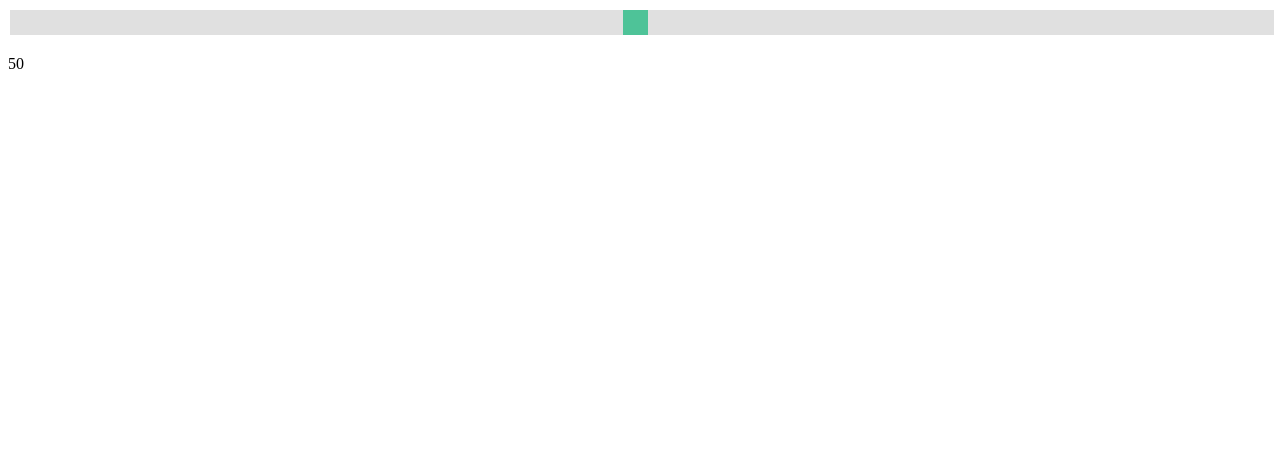
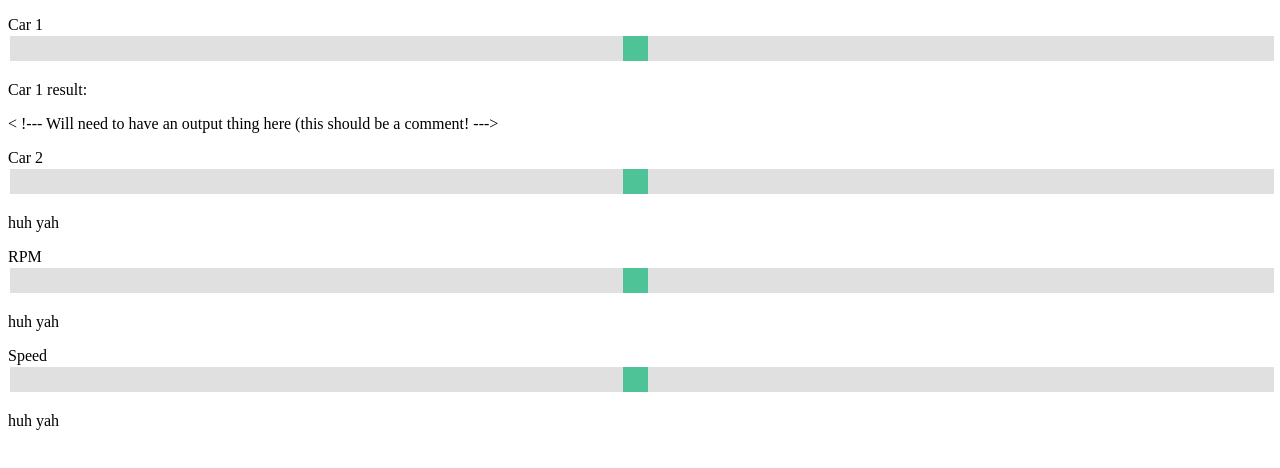
Before and after one commit to timf34/F1WebApp, a plain HTML site: page mach_2/index.html in a window 1280 px wide. Drawn offline with Linux system fonts and the light colour scheme.

Commit message:
added multiple sliders

```diff
--- a/mach_2/index.html
+++ b/mach_2/index.html
@@ -10,10 +10,32 @@
 <body>
 
 <div class="slidecontainer">
-    <label for="myRange"></label><input type="range" min="1" max="100" value="50" class="slider" id="myRange">
+    <p>
+        Car 1
+        <label for="myRange1"></label><input type="range" min="1" max="100" value="50" class="slider" id="myRange1">
+    </p>
+    <p id="demo1">Car 1 result: </p>  < !--- Will need to have an output thing here (this should be a comment! --->
+
+    <p>
+        Car 2
+        <label for="myRange2"></label><input type="range" min="1" max="100" value="50" class="slider" id="myRange2">
+    </p>
+    <p id="demo2">huh yah</p>
+
+    <p>
+        RPM
+        <label for="myRange3"></label><input type="range" min="1" max="100" value="50" class="slider" id="myRange3">
+    </p>
+    <p id="demo3">huh yah</p>
+
+    <p>
+        Speed
+        <label for="myRange4"></label><input type="range" min="1" max="100" value="50" class="slider" id="myRange4">
+    </p>
+    <p id="demo4">huh yah</p>
+
 </div>
 
-<p id="demo">huh yah</p>
 
 </body>
 </html>
```
